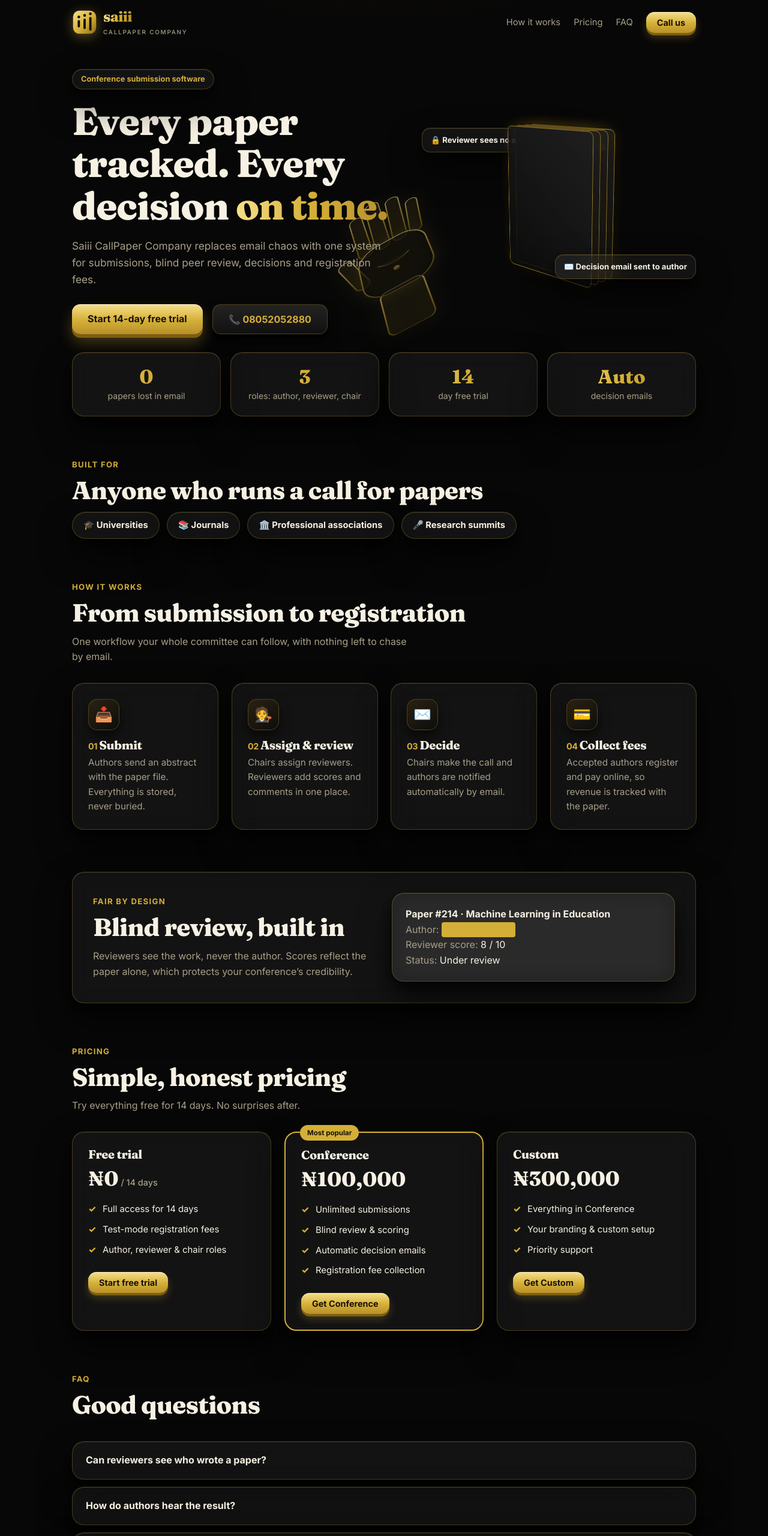
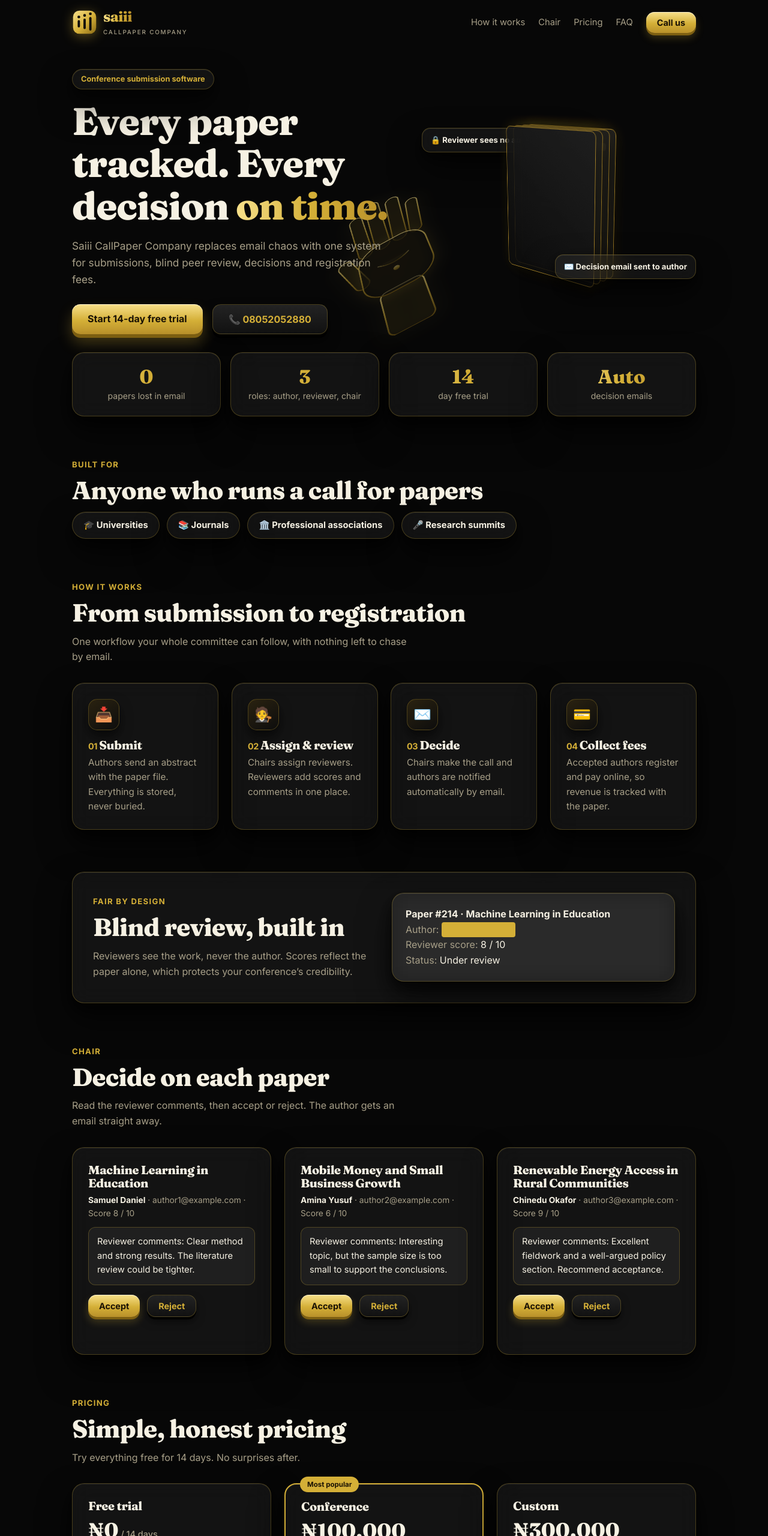
Before and after one commit to saiii247/saiii-callpaper, a plain HTML site: page index.html in a window 1280 px wide. Shown: the top 2560 px of the page at 60% size. Drawn offline with Linux system fonts and the light colour scheme.

Commit message:
Add chair section and update navigation links

```diff
--- a/index.html
+++ b/index.html
@@ -31,6 +31,8 @@ h1,h2,h3{font-family:var(--serif);letter-spacing:-.02em;line-height:1.1;margin:0
 .btn.ghost:active{box-shadow:0 1px 0 #000}
 .btn.sm{padding:9px 18px;font-size:.9rem;box-shadow:0 1px 0 rgba(255,255,255,.6) inset,0 4px 0 var(--gold3),0 8px 14px rgba(212,175,55,.25)}
 .btn.sm:active{transform:translateY(3px);box-shadow:0 1px 0 var(--gold3)}
+.btn.ghost.sm{box-shadow:0 4px 0 #000,0 8px 14px rgba(0,0,0,.5)}
+.btn[disabled]{opacity:.45;cursor:not-allowed;transform:translateY(3px);box-shadow:none}
 nav{display:flex;justify-content:space-between;align-items:center;padding:16px 0}
 .brand{display:flex;align-items:center;gap:10px;text-decoration:none;color:var(--ink)}
 .brand svg{width:42px;height:42px;filter:drop-shadow(0 4px 10px rgba(212,175,55,.4))}
@@ -72,6 +74,13 @@ h2{font-size:clamp(1.7rem,4.4vw,2.6rem);margin-bottom:12px}
 .card ul{padding:0;margin:14px 0 20px;list-style:none;font-size:.93rem;transform:translateZ(14px)}
 .card li{padding:5px 0 5px 24px;position:relative}.card li::before{content:"✓";position:absolute;left:0;color:var(--gold);font-weight:800}
 .feat{border:2px solid var(--gold)}.feat .badge{position:absolute;top:-13px;left:24px;background:var(--gold);color:#1a1204;font-size:.72rem;font-weight:800;padding:4px 12px;border-radius:99px;transform:translateZ(40px)}
+/* chair */
+.paper .meta{font-size:.86rem;color:var(--mute);margin:4px 0 12px;transform:translateZ(18px)}
+.paper .meta b{color:var(--ink);font-weight:600}
+.paper .cm{font-size:.92rem;color:var(--ink);background:rgba(255,255,255,.05);border:1px solid var(--line);border-radius:12px;padding:12px 14px;margin:0 0 16px;transform:translateZ(14px)}
+.paper .acts{display:flex;gap:12px;flex-wrap:wrap;transform:translateZ(24px)}
+.paper .status{min-height:1.5em;margin-top:14px;font-weight:700;font-size:.95rem;transform:translateZ(14px)}
+.status.ok{color:#7fe3a1}.status.err{color:#ff8a8a}.status.wait{color:var(--mute)}
 details{padding:18px 22px;margin-bottom:12px;cursor:pointer}details summary{font-weight:700;list-style:none}details p{margin:10px 0 0;color:var(--mute)}
 .contact{padding:44px 28px;display:grid;grid-template-columns:1fr 1fr;gap:28px;align-items:center;margin-top:70px;border-color:var(--gold)}
 .contact .inner{padding:22px;border-radius:18px;background:rgba(0,0,0,.4);border:1px solid var(--line)}
@@ -108,7 +117,7 @@ footer{text-align:center;color:var(--mute);font-size:.85rem;padding:36px 0 40px;
         <circle cx="24" cy="11" r="2.6"/><rect x="21.8" y="17" width="4.4" height="20" rx="2.2"/>
         <circle cx="35" cy="8" r="2.6"/><rect x="32.8" y="14" width="4.4" height="26" rx="2.2"/></g></svg>
       <span><b class="gold">saiii</b><small>CallPaper Company</small></span></a>
-    <div class="links"><a href="#how">How it works</a><a href="#pricing">Pricing</a><a href="#faq">FAQ</a><a class="btn sm" href="tel:08052052880">Call us</a></div>
+    <div class="links"><a href="#how">How it works</a><a href="#chair">Chair</a><a href="#pricing">Pricing</a><a href="#faq">FAQ</a><a class="btn sm" href="tel:08052052880">Call us</a></div>
   </nav>
   <div id="top" class="hgrid">
     <div>
@@ -157,6 +166,12 @@ footer{text-align:center;color:var(--mute);font-size:.85rem;padding:36px 0 40px;
     </div>
   </section>
 
+  <section id="chair">
+    <div class="tag">Chair</div><h2>Decide on each paper</h2>
+    <p class="sub">Read the reviewer comments, then accept or reject. The author gets an email straight away.</p>
+    <div class="grid" id="papers"></div>
+  </section>
+
   <section id="pricing">
     <div class="tag">Pricing</div><h2>Simple, honest pricing</h2>
     <p class="sub">Try everything free for 14 days. No surprises after.</p>
@@ -187,10 +202,62 @@ footer{text-align:center;color:var(--mute);font-size:.85rem;padding:36px 0 40px;
 <script>
 (function(){
   var reduce=matchMedia('(prefers-reduced-motion: reduce)').matches;
+  var WEBHOOK='https://justsaiii.app.n8n.cloud/webhook/decision';
+
+  /* ---- Chair page: replace these sample papers with your real ones ---- */
+  var PAPERS=[
+    {title:'Machine Learning in Education',authorName:'Samuel Daniel',authorEmail:'author1@example.com',score:'8 / 10',
+     comments:'Clear method and strong results. The literature review could be tighter.'},
+    {title:'Mobile Money and Small Business Growth',authorName:'Amina Yusuf',authorEmail:'author2@example.com',score:'6 / 10',
+     comments:'Interesting topic, but the sample size is too small to support the conclusions.'},
+    {title:'Renewable Energy Access in Rural Communities',authorName:'Chinedu Okafor',authorEmail:'author3@example.com',score:'9 / 10',
+     comments:'Excellent fieldwork and a well-argued policy section. Recommend acceptance.'}
+  ];
+
+  function el(tag,cls,text){var n=document.createElement(tag);if(cls)n.className=cls;if(text!==undefined)n.textContent=text;return n}
+
+  function sendDecision(p,decision,btns,status){
+    btns.forEach(function(b){b.disabled=true});
+    status.className='status wait';status.textContent='Sending…';
+    fetch(WEBHOOK,{
+      method:'POST',
+      headers:{'Content-Type':'application/json'},
+      body:JSON.stringify({authorName:p.authorName,title:p.title,authorEmail:p.authorEmail,decision:decision,comments:p.comments})
+    }).then(function(res){
+      if(!res.ok)throw new Error('HTTP '+res.status);
+      status.className='status ok';status.textContent='Email sent ✓';
+    }).catch(function(){
+      status.className='status err';status.textContent='Email failed, try again';
+      btns.forEach(function(b){b.disabled=false});
+    });
+  }
+
+  var list=document.getElementById('papers');
+  PAPERS.forEach(function(p){
+    var card=el('div','glass card paper');
+    card.appendChild(el('h3','',p.title));
+    var meta=el('div','meta');
+    var a=el('b','',p.authorName);meta.appendChild(a);
+    meta.appendChild(document.createTextNode(' · '+p.authorEmail+' · Score '+p.score));
+    card.appendChild(meta);
+    card.appendChild(el('div','cm','Reviewer comments: '+p.comments));
+    var acts=el('div','acts');
+    var yes=el('button','btn sm','Accept');yes.type='button';
+    var no=el('button','btn ghost sm','Reject');no.type='button';
+    acts.appendChild(yes);acts.appendChild(no);card.appendChild(acts);
+    var status=el('div','status');status.setAttribute('role','status');status.setAttribute('aria-live','polite');
+    card.appendChild(status);
+    yes.addEventListener('click',function(){sendDecision(p,'Accepted',[yes,no],status)});
+    no.addEventListener('click',function(){sendDecision(p,'Rejected',[yes,no],status)});
+    list.appendChild(card);
+  });
+
   document.getElementById('send').addEventListener('click',function(){
     var t='Hello Saiii CallPaper Company, I am '+(document.getElementById('nm').value||'interested')+'. '+document.getElementById('ms').value;
     window.open('https://wa.me/2348052052880?text='+encodeURIComponent(t),'_blank');
   });
+
+  /* ---- 3D hand ---- */
   var hand=document.getElementById('hand');
   var F=[['th',-18,-72,[145,370]],['f1',-2,-17,[160,285]],['f2',0,-5,[195,285]],['f3',3,10,[230,285]],['f4',6,26,[262,285]]]
     .map(function(a){return{g:document.getElementById(a[0]),c:a[1],o:a[2],p:a[3]}});
@@ -208,11 +275,11 @@ footer{text-align:center;color:var(--mute);font-size:.85rem;padding:36px 0 40px;
       el.style.setProperty('--ry',((px-.5)*14).toFixed(2)+'deg');el.style.setProperty('--rx',((.5-py)*14).toFixed(2)+'deg');
       el.style.setProperty('--gx',px*100+'%');el.style.setProperty('--gy',py*100+'%');el.style.setProperty('--go',1)}
     function reset(el){el.classList.add('leave');el.style.setProperty('--rx','0deg');el.style.setProperty('--ry','0deg');el.style.setProperty('--go',0)}
-    document.querySelectorAll('.card').forEach(function(el){
-      el.addEventListener('pointermove',function(e){tilt(el,e.clientX,e.clientY)});
-      el.addEventListener('pointerleave',function(){reset(el)});
-      el.addEventListener('touchmove',function(e){var t=e.touches[0];tilt(el,t.clientX,t.clientY)},{passive:true});
-      el.addEventListener('touchend',function(){reset(el)});
+    document.querySelectorAll('.card').forEach(function(c){
+      c.addEventListener('pointermove',function(e){tilt(c,e.clientX,e.clientY)});
+      c.addEventListener('pointerleave',function(){reset(c)});
+      c.addEventListener('touchmove',function(e){var t=e.touches[0];tilt(c,t.clientX,t.clientY)},{passive:true});
+      c.addEventListener('touchend',function(){reset(c)});
     });
   }
 })();
```
